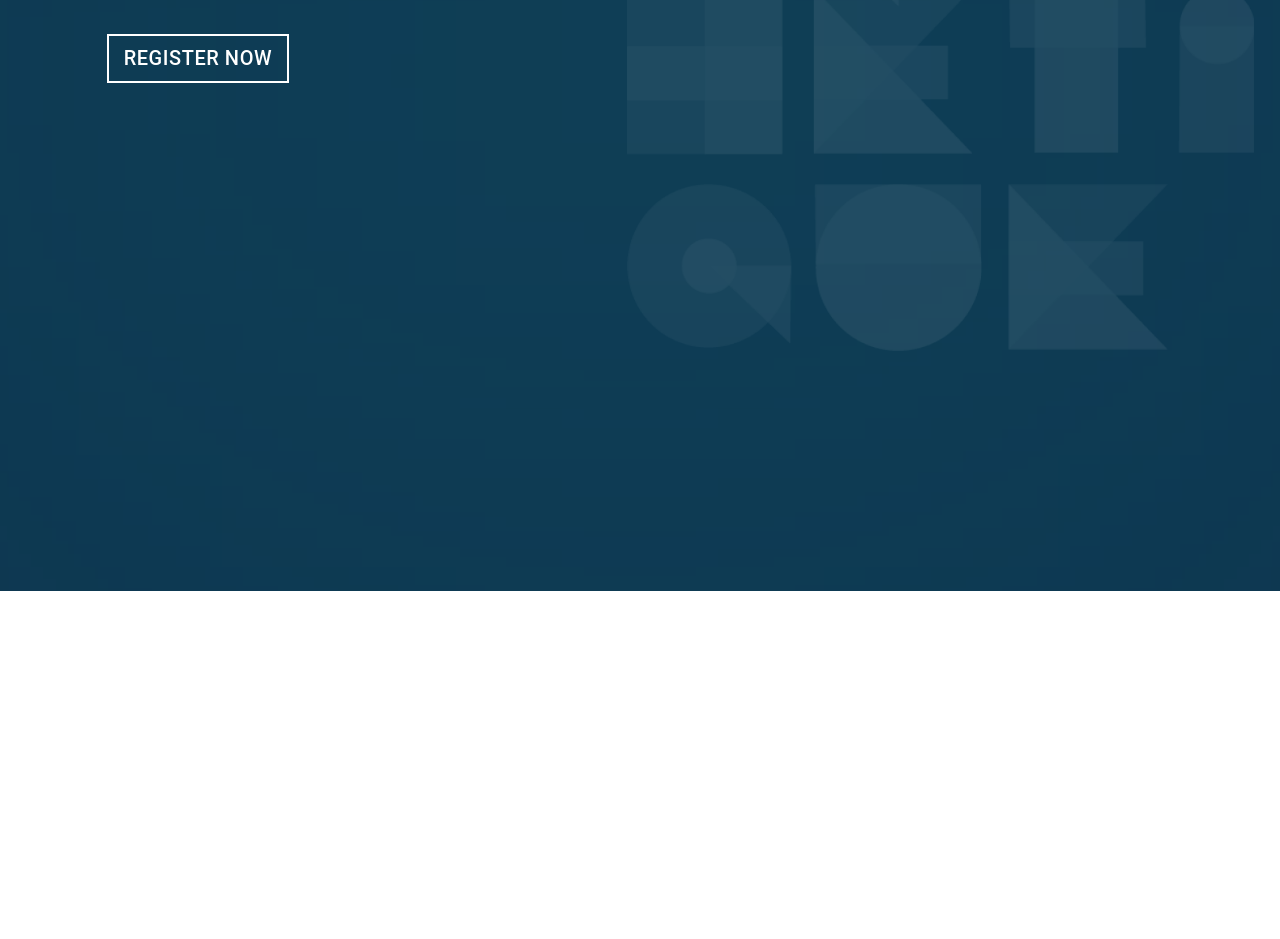
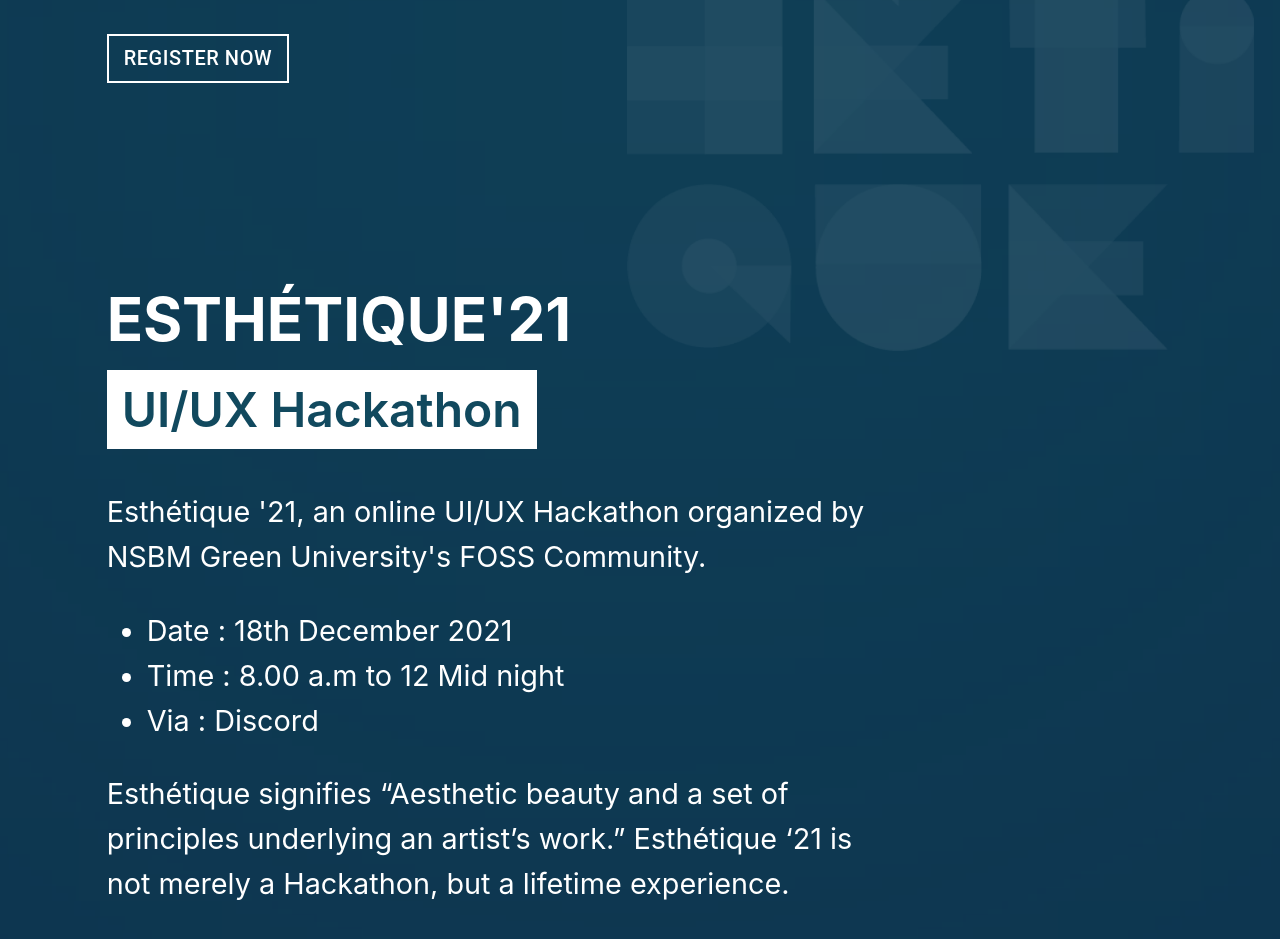
Before and after one commit to fossnsbm/esthetique-web, a React (Create React App) app: page / in a window 1280 px wide. Shown: the part 209-1148 px from the top of the page. Before the commit the page ends 800 px from the top, so only its background shows below. Built offline with nearby package versions, Linux system fonts and the light colour scheme.

Commit message:
Add intro section

```diff
--- a/src/App.css
+++ b/src/App.css
@@ -1,5 +1,28 @@
+.GradientEclipse {
+    position: absolute;
+    width: 100%;
+    height: 70vh;
+    background-position: left;
+    background: rgba(28, 141, 143, 0.6);
+    filter: blur(800px);
+}
+
+.BackgroundLogomark {
+    position: absolute;
+    width: 100%;
+    height: 70vh;
+    background: url('./assets/background-logomark.png');
+    background-repeat: no-repeat;
+    background-size:contain;
+    background-position-x: 96%;
+}
+
 .App {
     background-color: #0D324D;
     width: 100vw;
-    height: 100vh;
+    min-height: 200vh;
 }
+
+.IntroSection{
+    margin-top: 200px;
+}
--- a/src/App.js
+++ b/src/App.js
@@ -1,10 +1,15 @@
 import HomeSection from './components/HomeSection';
+import IntroSection from './components/IntroSection';
 import './App.css';
 
 function App() {
   return (
     <div className="App">
-      <HomeSection></HomeSection>
+      <div className="GradientEclipse" ></div>
+      <div className="BackgroundLogomark" >
+        <HomeSection></HomeSection>
+        <IntroSection></IntroSection>
+      </div>
     </div>
   );
 }
--- a/src/components/HomeSection.css
+++ b/src/components/HomeSection.css
@@ -1,23 +1,3 @@
-.GradientEclipse {
-    position: absolute;
-    width: 100%;
-    height: 70vh;
-    background-position: left;
-    background: rgba(28, 141, 143, 0.6);
-    filter: blur(800px);
-    z-index: 0;
-}
-
-.BackgroundLogomark {
-    position: absolute;
-    width: 100%;
-    height: 70vh;
-    background: url('../assets/background-logomark.png');
-    background-repeat: no-repeat;
-    background-size:contain;
-    background-position-x: 96%;
-}
-
 .Heading{
     font-weight: bold;
     font-size: 8vw;
--- a/src/components/HomeSection.js
+++ b/src/components/HomeSection.js
@@ -6,25 +6,22 @@
     let deadline = "december, 18, 2021";
     return (
         <div className="HomeSection" >
-            <div className="GradientEclipse" ></div>
-            <Grid className="BackgroundLogomark" >
             <Grid container direction="row">
                 <Grid item xs={1}></Grid>
-                    <Grid item xs>
+                <Grid item xs={11}>
                     <h1 className="Heading">ESTHÈTIQUE.</h1>
                 </Grid>
             </Grid>
             <Grid container direction="row">
                 <Grid item xs={1}></Grid>
-                    <Grid item xs>
+                <Grid item xs={11}>
                     <Countdown deadline={deadline}></Countdown>
                 </Grid>
             </Grid>
             <Grid container direction="row">
                 <Grid item xs={1}></Grid>
-                    <Grid item xs>
+                <Grid item xs={11}>
                     <Button variant="outlined" className="RegisterButton" href="#">Register Now</Button>
-                    </Grid>
                 </Grid>
             </Grid>
         </div>
--- /dev/null
+++ b/src/components/IntroSection.css
@@ -0,0 +1,48 @@
+.IntroHeading{
+  font-size: 8vw;
+  font-weight: bold;
+  font-size: 60px;
+  color: #ffffff;
+  margin: 0px;
+}
+
+.SubHeading{
+  font-size: 3em;
+  font-weight: 600;
+  color: #11495E;
+  background-color: white;
+  padding: 10px 15px 10px 15px;
+  margin-top: 15px;
+}
+
+.IntroPara{
+  font-size: 1.8em;
+  width: 60vw;
+  font-style: normal;
+  font-weight: normal;
+  line-height: 45px;
+
+  color: #ffffff;
+  margin-top: 0px;
+}
+
+
+@media screen and (max-width: 600px) {
+  .IntroHeading {
+      font-size: 2.5em;
+      margin-top: 45px;
+  }
+
+  .SubHeading{
+      margin-top: 15px;
+      font-size: 1.8em;
+  }
+
+  .IntroPara{
+    margin-top: 8px;
+    font-size: 1.2em;
+    line-height: 28px;
+    width: 100%;
+  }
+
+}
--- /dev/null
+++ b/src/components/IntroSection.js
@@ -0,0 +1,33 @@
+import React from 'react';
+import { Grid } from '@mui/material';
+import "./IntroSection.css";
+
+function IntroSection() {
+    return (
+        <div className="IntroSection" >
+            <Grid container direction="row">
+                <Grid item xs={1} ></Grid>
+                <Grid item xs={11} md={8}>
+                    <h1 className="IntroHeading">ESTHÉTIQUE'21</h1>
+                </Grid>
+            </Grid>
+            <Grid container direction="row">
+                <Grid item xs={1} ></Grid>
+                <Grid item xs="auto" md="auto">
+                    <h2 className="SubHeading">UI/UX Hackathon</h2>
+                </Grid>
+            </Grid>
+            <Grid container direction="row">
+                <Grid className="DW" item xs={1} ></Grid>
+                <Grid item xs={11} >
+                    <p className="IntroPara">Esthétique '21, an online  UI/UX Hackathon organized by NSBM Green University's FOSS Community.
+                        <ul><li>Date : 18th December 2021</li><li>Time : 8.00 a.m to 12 Mid night</li><li>Via : Discord</li></ul>
+                        Esthétique signifies “Aesthetic beauty and a set of principles underlying an artist’s work.”
+                        Esthétique ‘21 is not merely a Hackathon, but a lifetime experience.
+                    </p>
+                </Grid>
+            </Grid>
+        </div>
+    );
+}
+export default IntroSection;
```
Also changed, not shown: 1 other file (tests, documents, lock files or other folders). Lines whose indentation alone changed are shown as unchanged.
